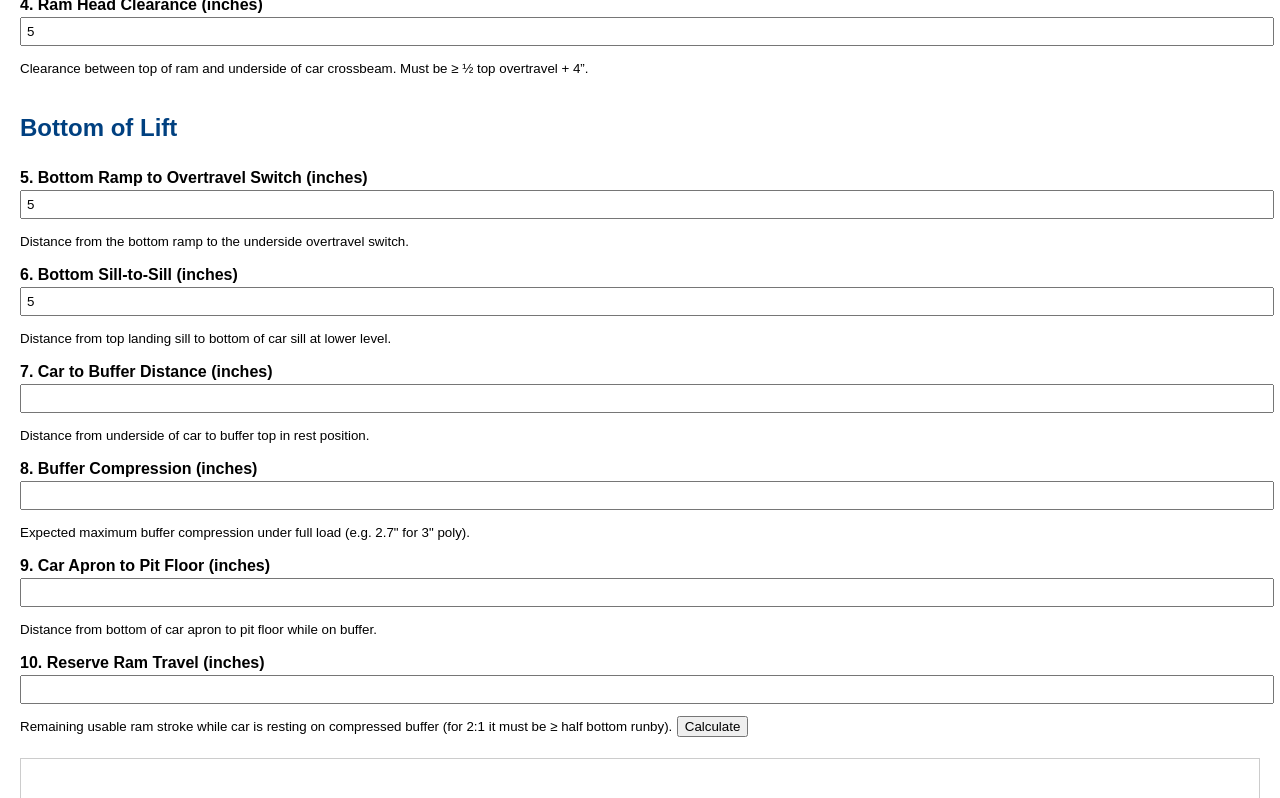
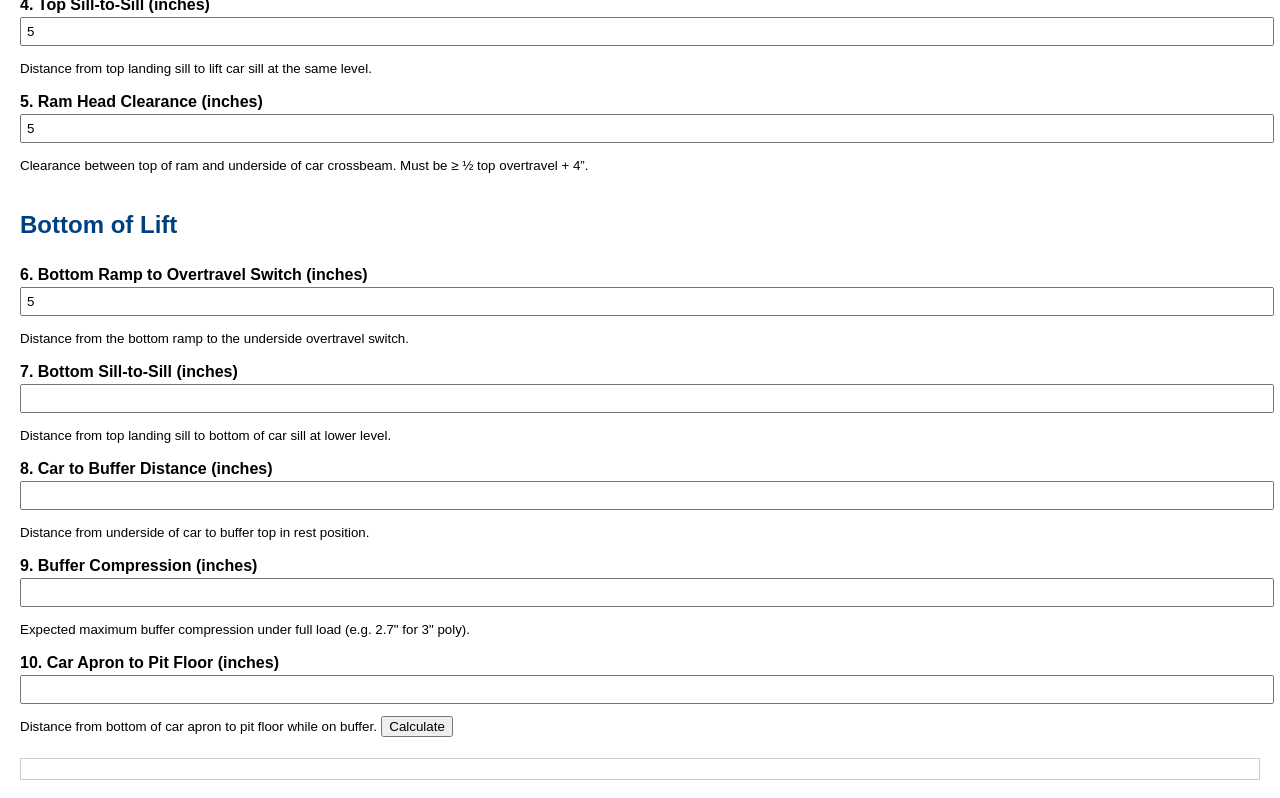
Before and after one commit to listo123-hash/hydraulic-runby-app, a plain HTML site: page index.html in a window 1280 px wide. Both pictures are taken after typing "5", "5", "5", "5", "5", "5" into the empty fields and a click on the button "Calculate". Shown: the part 453-1251 px from the top of the page. Drawn offline with Linux system fonts and the light colour scheme.

Commit message:
Update index.html

```diff
--- a/index.html
+++ b/index.html
@@ -20,47 +20,47 @@
   <form id="runbyForm">
     <h2>Top of Lift</h2>
 
-    <label>1. Car to Collision (inches)</label>
+    <label>1. Reserve Ram Travel (inches)</label>
+    <input type="number" id="reserveRam" step="any" />
+    <small>Remaining usable ram stroke while car is resting on compressed buffer (for 2:1 it must be ≥ half bottom runby).</small>
+
+    <label>2. Car to Collision (inches)</label>
     <input type="number" id="carToCollision" step="any" />
     <small>Distance from top of car to any obstruction above (roof steel, crosshead etc).</small>
 
-    <label>2. Top Ramp to Overtravel Switch (inches)</label>
+    <label>3. Top Ramp to Overtravel Switch (inches)</label>
     <input type="number" id="topRampToSwitch" step="any" />
     <small>Distance from ramp to the overtravel switch above the car.</small>
 
-    <label>3. Top Sill-to-Sill (inches)</label>
+    <label>4. Top Sill-to-Sill (inches)</label>
     <input type="number" id="topSillToSill" step="any" />
     <small>Distance from top landing sill to lift car sill at the same level.</small>
 
-    <label>4. Ram Head Clearance (inches)</label>
+    <label>5. Ram Head Clearance (inches)</label>
     <input type="number" id="ramHeadFurther" step="any" />
     <small>Clearance between top of ram and underside of car crossbeam. Must be ≥ ½ top overtravel + 4”.</small>
 
     <h2>Bottom of Lift</h2>
 
-    <label>5. Bottom Ramp to Overtravel Switch (inches)</label>
+    <label>6. Bottom Ramp to Overtravel Switch (inches)</label>
     <input type="number" id="bottomRampToSwitch" step="any" />
     <small>Distance from the bottom ramp to the underside overtravel switch.</small>
 
-    <label>6. Bottom Sill-to-Sill (inches)</label>
+    <label>7. Bottom Sill-to-Sill (inches)</label>
     <input type="number" id="bottomSillToSill" step="any" />
     <small>Distance from top landing sill to bottom of car sill at lower level.</small>
 
-    <label>7. Car to Buffer Distance (inches)</label>
+    <label>8. Car to Buffer Distance (inches)</label>
     <input type="number" id="carToBuffer" step="any" />
     <small>Distance from underside of car to buffer top in rest position.</small>
 
-    <label>8. Buffer Compression (inches)</label>
+    <label>9. Buffer Compression (inches)</label>
     <input type="number" id="bufferCompression" step="any" />
     <small>Expected maximum buffer compression under full load (e.g. 2.7" for 3" poly).</small>
 
-    <label>9. Car Apron to Pit Floor (inches)</label>
+    <label>10. Car Apron to Pit Floor (inches)</label>
     <input type="number" id="apronToFloor" step="any" />
     <small>Distance from bottom of car apron to pit floor while on buffer.</small>
-
-    <label>10. Reserve Ram Travel (inches)</label>
-    <input type="number" id="reserveRam" step="any" />
-    <small>Remaining usable ram stroke while car is resting on compressed buffer (for 2:1 it must be ≥ half bottom runby).</small>
 
     <button type="button" onclick="calculate()">Calculate</button>
   </form>
@@ -72,55 +72,5 @@
       const topRampToSwitch = parseFloat(document.getElementById('topRampToSwitch').value);
       const topSill = parseFloat(document.getElementById('topSillToSill').value);
       const ramHead = parseFloat(document.getElementById('ramHeadFurther').value);
-      const bottomRampToSwitch = parseFloat(document.getElementById('bottomRampToSwitch').value);
-      const bottomSill = parseFloat(document.getElementById('bottomSillToSill').value);
-      const carToBuffer = parseFloat(document.getElementById('carToBuffer').value);
-      const bufferCompression = parseFloat(document.getElementById('bufferCompression').value);
       const reserveRam = parseFloat(document.getElementById('reserveRam').value);
-      const apronToFloor = parseFloat(document.getElementById('apronToFloor').value);
-
-      const topOvertravel = topRampToSwitch;
-      const topRunby = topSill - topRampToSwitch;
-      const bottomOvertravel = bottomRampToSwitch;
-      const bottomRunby = bottomSill - (carToBuffer - bufferCompression);
-      const requiredRamHead = (topOvertravel / 2) + 4;
-      const requiredReserveRam = bottomRunby / 2;
-
-      let result = `<h2>Calculated Values:</h2>`;
-      result += `<p><strong>Top Overtravel:</strong> ${topOvertravel.toFixed(2)} inches</p>`;
-      result += `<p><strong>Top Runby:</strong> ${topRunby.toFixed(2)} inches</p>`;
-      result += `<p><strong>Bottom Overtravel:</strong> ${bottomOvertravel.toFixed(2)} inches</p>`;
-      result += `<p><strong>Bottom Runby:</strong> ${bottomRunby.toFixed(2)} inches</p>`;
-
-      let allPass = true;
-
-      if (reserveRam < requiredReserveRam) {
-        result += `<p class='fail'>❌ Reserve Ram Travel too short. Required: ${requiredReserveRam.toFixed(2)}", Entered: ${reserveRam}"</p>`;
-        allPass = false;
-      }
-      if (ramHead < requiredRamHead) {
-        result += `<p class='fail'>❌ Ram Head Clearance too small. Required: ${requiredRamHead.toFixed(2)}", Entered: ${ramHead}"</p>`;
-        allPass = false;
-      }
-      if (topRampToSwitch > topRunby) {
-        result += `<p class='fail'>❌ Top Overtravel exceeds Top Runby. Runby must be longer than Overtravel.</p>`;
-        allPass = false;
-      }
-      if (bottomRampToSwitch > bottomRunby) {
-        result += `<p class='fail'>❌ Bottom Overtravel exceeds Bottom Runby. Runby must be longer than Overtravel.</p>`;
-        allPass = false;
-      }
-      if (apronToFloor < bufferCompression) {
-        result += `<p class='fail'>❌ Apron to Floor clearance too small. Must be more than Buffer Compression.</p>`;
-        allPass = false;
-      }
-
-      if (allPass) {
-        result += `<p class='pass'>✅ All checks passed. Lift condition is safe.</p>`;
-      }
-
-      document.getElementById("result").innerHTML = result;
-    }
-  </script>
-</body>
-</html>
+      const bottomRampToSwitch = parseFloat(document
```
